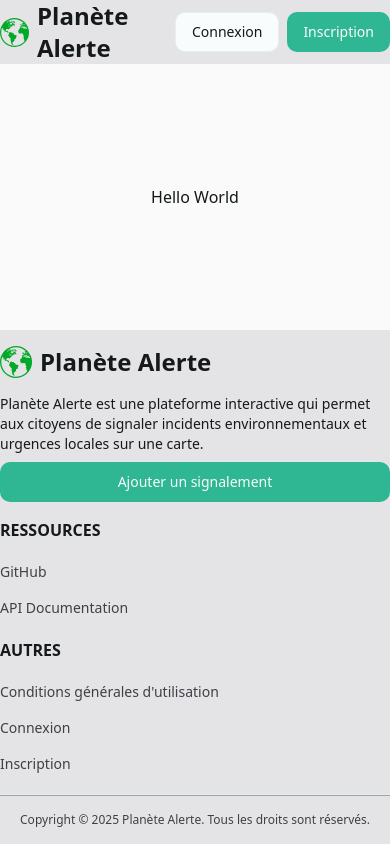
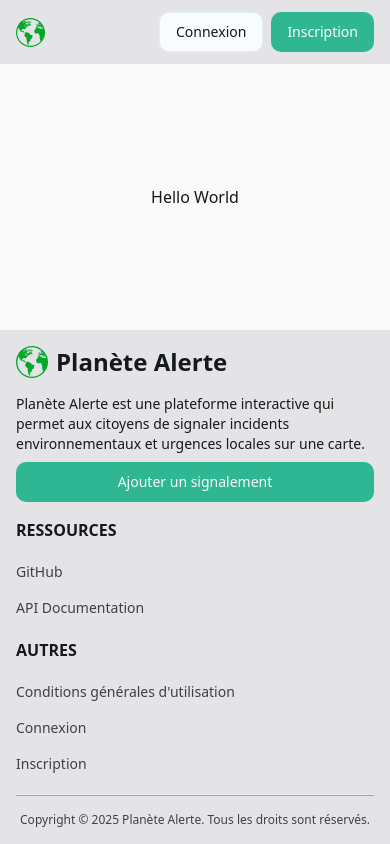
Before and after one commit to Sportek/planet-alert, a Next.js app in the folder frontend/: page / in a window 390 px wide. Built offline with nearby package versions, Linux system fonts and the light colour scheme; no server answers.

Commit message:
Fix du responsive

```diff
--- a/frontend/src/app/layout.tsx
+++ b/frontend/src/app/layout.tsx
@@ -17,7 +17,7 @@ const geistMono = Geist_Mono({
 
 export const metadata: Metadata = {
   title: "Planète Alerte",
-  description: "",
+  description: "Planète Alerte est une plateforme interactive qui permet aux citoyens de signaler incidents environnementaux et urgences locales sur une carte.",
 };
 
 export default function RootLayout({
--- a/frontend/src/components/header/index.tsx
+++ b/frontend/src/components/header/index.tsx
@@ -12,7 +12,7 @@ const Header = ({ className }: { className?: string }) => {
       <div className="flex items-center justify-between">
         <div className="flex items-center gap-2">
           <Image src={PlanetAlertLogo} alt="Planet Alert Logo" width={32} height={32} />
-          <div className="text-2xl font-bold">Planète Alerte</div>
+          <div className="text-2xl font-bold invisible md:visible">Planète Alerte</div>
         </div>
         <div className="flex items-center gap-2">
           <Button variant="outline">Connexion</Button>
--- a/frontend/src/components/restricted-width-layout/index.tsx
+++ b/frontend/src/components/restricted-width-layout/index.tsx
@@ -1,8 +1,9 @@
 import { cn } from "@/lib/utils";
 
 const RestrictedWidthLayout = ({ children, className }: { children: React.ReactNode, className?: string }) => {
-  return <div className={cn("w-full max-w-7xl mx-auto", className)}>{children}</div>;
+  return <div className={cn("w-full max-w-7xl mx-auto px-4", className)}>{children}</div>;
 };
 
 
+
 export default RestrictedWidthLayout;
```
